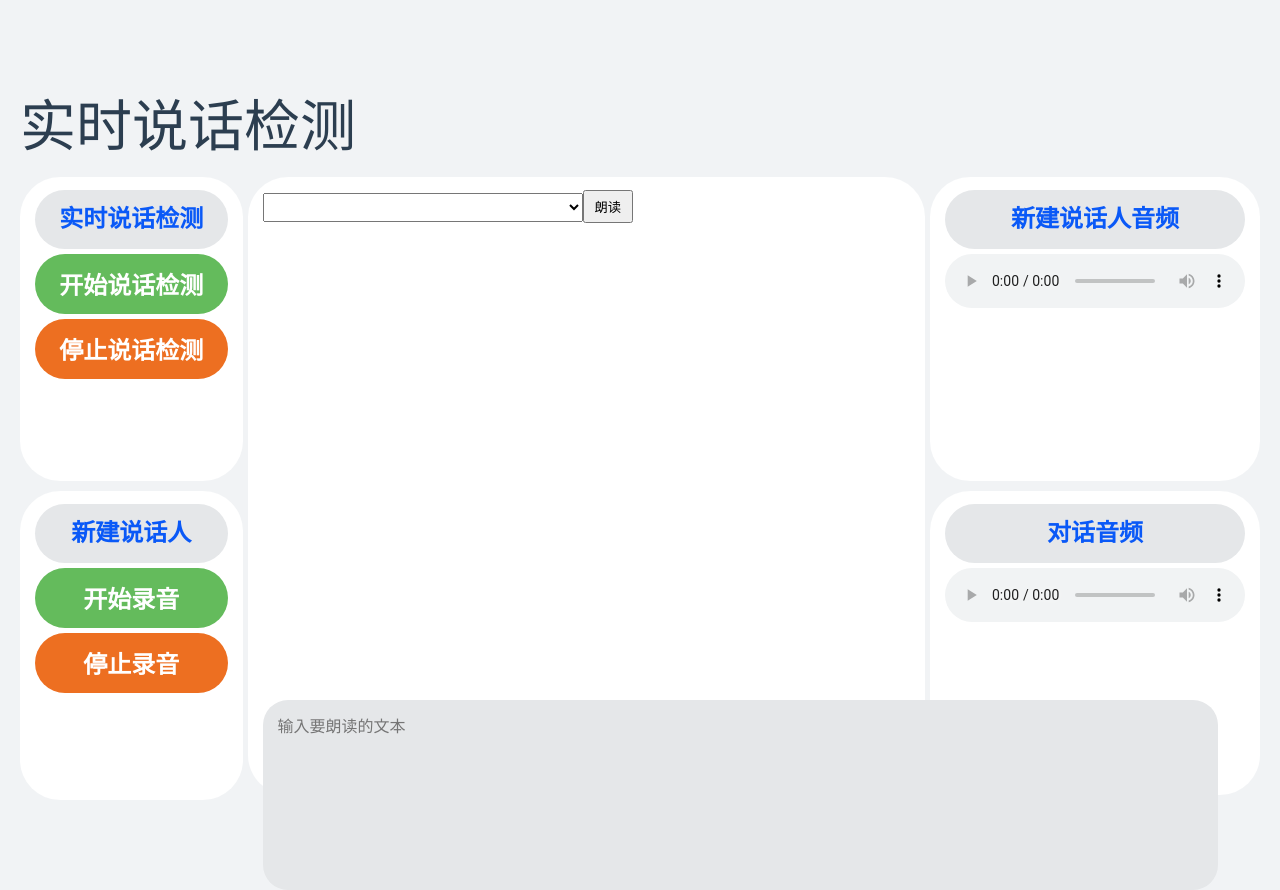
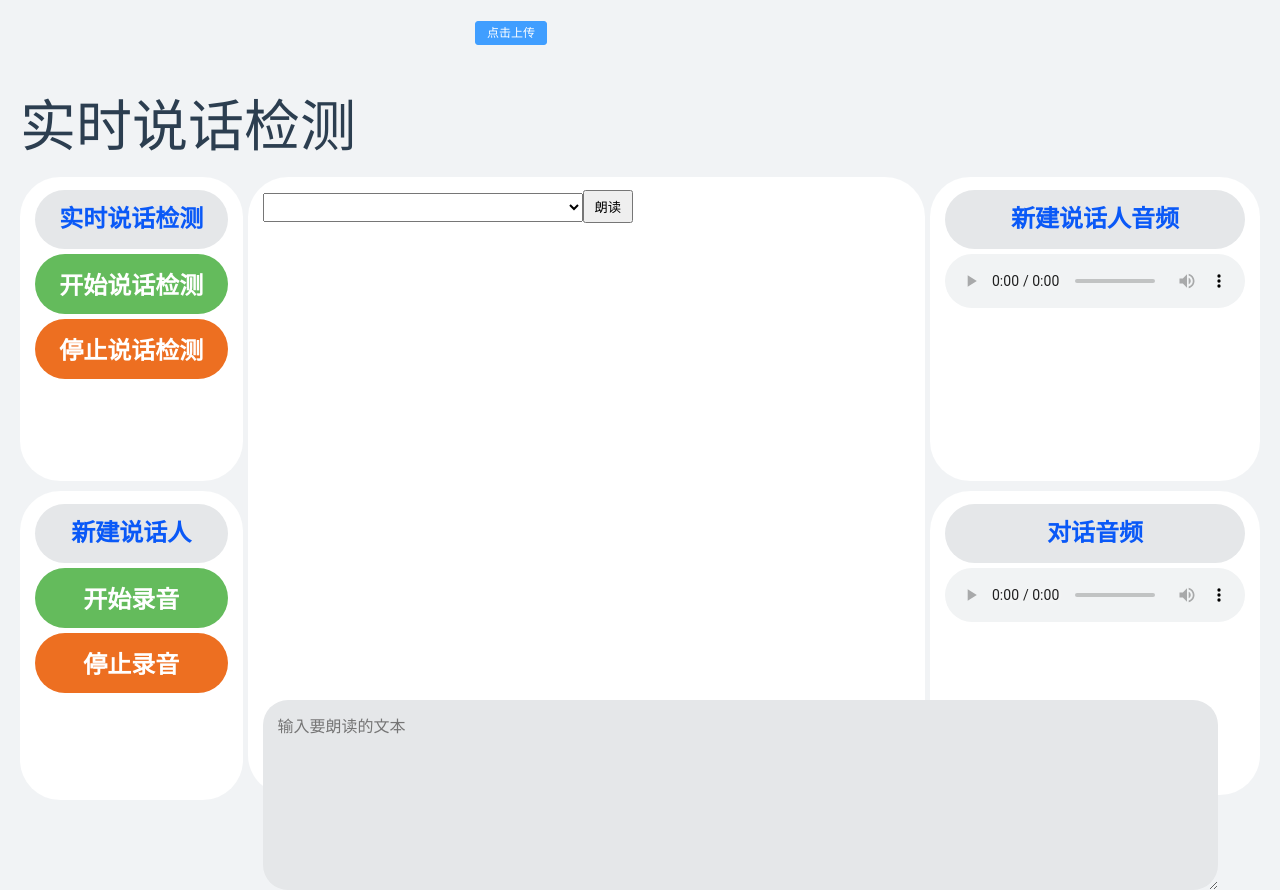
Before and after one commit to George-Zheng-1013/vadDemo, a Vue app: page / in a window 1280 px wide. Built offline with nearby package versions, Linux system fonts and the light colour scheme.

Commit message:
音频格式改为m4a；添加上传按钮

```diff
--- a/src/App.vue
+++ b/src/App.vue
@@ -1,7 +1,8 @@
 <script setup>
 import vad from '../src/vad.vue'
 import tts from '../src/components/tts.vue'
-import audioRecorder from './components/audioRecorder.vue';
+import audioRecorder from './components/audioRecorder.vue'
+import fileUpload from './components/fileUpload.vue'
 </script>
 
 <template>
@@ -12,12 +13,13 @@ import audioRecorder from './components/audioRecorder.vue';
     <vad/>
     <tts/>
     <audioRecorder/>
+    <fileUpload/>
   </div>
 </template>
 
 <style scoped>
 .div1 {
-  grid-area: 1 / 1 / 2 / 6;
+  grid-area: 1 / 1 / 2 / 3;
   display: flex;
   align-items: flex-end;
 }
--- a/src/assets/main.css
+++ b/src/assets/main.css
@@ -45,6 +45,7 @@ body {
 .divTts { grid-area: 5 / 2 / 6 / 5; }
 .newRoleAudioPlayer { grid-area: 2 / 5 / 4 / 6; }
 .newRoleAudioPlayerVad { grid-area: 4 / 5 / 6 / 6; }
+.classFileUpload { grid-area: 1 / 4 / 2 / 6; }
 #audioPlayerBack {
     padding: 12.5px 15px;
     border: 0;
--- a/src/components/audioRecorder.vue
+++ b/src/components/audioRecorder.vue
@@ -9,6 +9,7 @@
     <div class="newRoleAudioPlayer" id="audioPlayerBack">
         <p id="newRoleAudio">新建说话人音频</p>
         <audio ref="audioPlayer" controls></audio>
+        <a ref="downloadLink" style="display: none;">下载音频</a>
     </div>
 </template>
 
@@ -18,22 +19,26 @@ import { ref } from 'vue';
 export default {
     setup() {
         const audioPlayer = ref(null);
+        const downloadLink = ref(null);
         let mediaRecorder;
         let audioChunks = [];
 
         async function startRecording() {
             const stream = await navigator.mediaDevices.getUserMedia({ audio: true });
-            mediaRecorder = new MediaRecorder(stream);
+            mediaRecorder = new MediaRecorder(stream, { mimeType: 'audio/mp4' });
 
             mediaRecorder.ondataavailable = (event) => {
                 audioChunks.push(event.data);
             };
 
             mediaRecorder.onstop = () => {
-                const audioBlob = new Blob(audioChunks, { type: 'audio/mpeg' });
-                const audioUrl = URL.createObjectURL(audioBlob);
-                audioPlayer.value.src = audioUrl;
-                //audioPlayer.value.play();
+                const audioBlob = new Blob(audioChunks, { type: 'audio/mp4' });
+                const url = URL.createObjectURL(audioBlob);
+                audioPlayer.value.src = url;
+                downloadLink.value.href = url;
+                downloadLink.value.download = 'audio.m4a';
+                downloadLink.value.style.display = 'block';
+                downloadLink.value.textContent = '下载音频';
                 audioChunks = [];
             };
 
@@ -50,6 +55,7 @@ export default {
             startRecording,
             stopRecording,
             audioPlayer,
+            downloadLink
         };
     },
 };
--- /dev/null
+++ b/src/components/fileUpload.vue
@@ -0,0 +1,34 @@
+<template>
+    <el-upload
+        class="upload-demo"
+        action="http://127.0.0.1:5000"
+        :show-file-list="false"
+        :on-success="handleSuccess"
+        :before-upload="beforeUpload"
+        name="audio">
+        <el-button size="small" type="primary">点击上传</el-button>
+    </el-upload>
+</template>
+
+<script>
+export default {
+    methods: {
+        handleSuccess(response, file, fileList) {
+            // 文件上传成功的回调
+            console.log(response);
+        },
+        beforeUpload(file) {
+            // 在上传之前的钩子，返回 false 可以取消上传
+            console.log(file);
+            return true;
+        },
+    },
+};
+</script>
+
+<style scoped>
+/* 根据实际情况调整样式 */
+.upload-demo {
+    display: inline-block;
+}
+</style>
--- a/src/components/tts.vue
+++ b/src/components/tts.vue
@@ -74,7 +74,6 @@ export default {
     font-weight: normal;
     font-family: Arial, Helvetica, sans-serif;
     color: #5C5C5D;
-    resize: none;
 }
 select {
   margin-bottom: 10px;
```
Also changed, not shown: src/components/audioRecorderVad.vue (+0 -7 lines), src/main.js (+6 -1 lines), src/components/input.vue (deleted).
